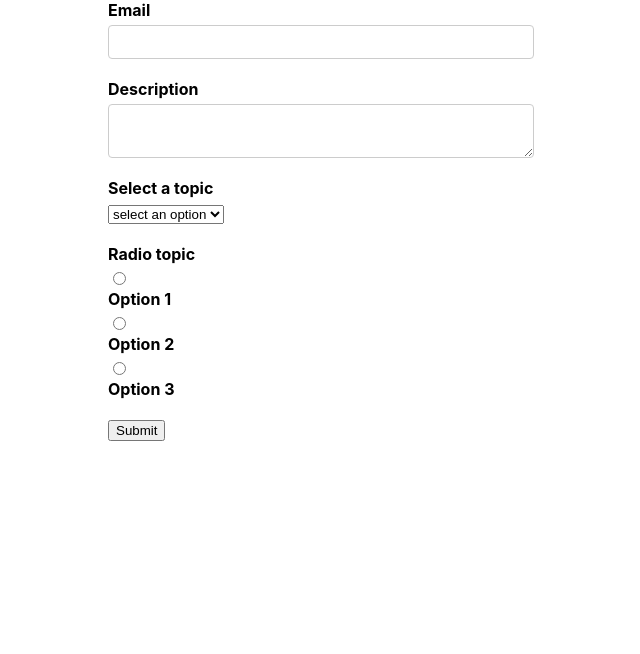
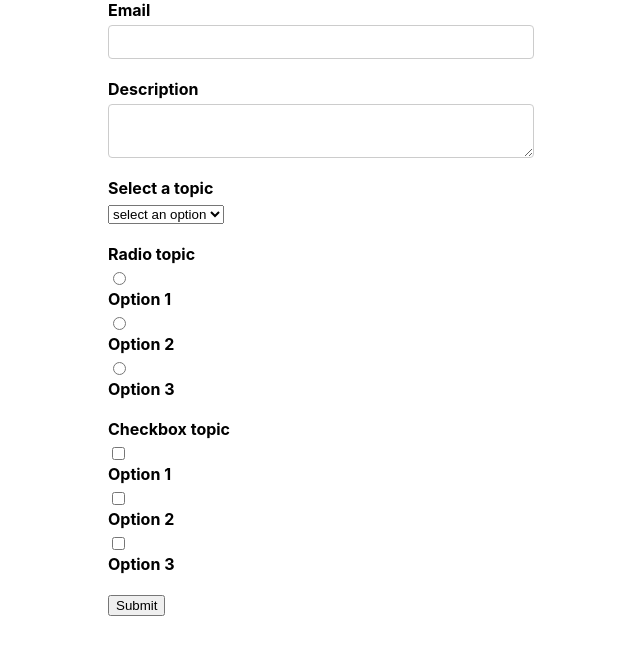
Before and after one commit to fourside/formik_handson, a React (Create React App) app: page / in a window 1280 px wide. Shown: the top 654 px of the page, without its empty margins (319-959 px from the left). Built offline with nearby package versions, Linux system fonts and the light colour scheme.

Commit message:
checkbox group

```diff
--- /dev/null
+++ b/src/components/CheckboxGroup.js
@@ -0,0 +1,29 @@
+import React from "react";
+import { Field, ErrorMessage } from "formik";
+import { TextError } from "./TextError";
+
+export function CheckboxGroup(props) {
+  const { label, name, options, ...rest } = props;
+  return (
+    <div className="form-control">
+      <label>{label}</label>
+      <Field name={name} {...rest}>
+        {({ field }) =>
+          options.map((option) => (
+            <React.Fragment key={option.key}>
+              <input
+                type="checkbox"
+                id={option.value}
+                {...field}
+                value={option.value}
+                checked={field.value.includes(option.value)}
+              />
+              <label htmlFor={option.value}>{option.key}</label>
+            </React.Fragment>
+          ))
+        }
+      </Field>
+      <ErrorMessage name={name} component={TextError} />
+    </div>
+  );
+}
--- a/src/components/FormikContainer.js
+++ b/src/components/FormikContainer.js
@@ -4,6 +4,11 @@
 import { FormikControl } from "./FormikControl";
 
 export function FormikContainer() {
+  const checkboxOptions = [
+    { key: "Option 1", value: "cOption1" },
+    { key: "Option 2", value: "cOption2" },
+    { key: "Option 3", value: "cOption3" },
+  ];
   const radioOptions = [
     { key: "Option 1", value: "rOption1" },
     { key: "Option 2", value: "rOption2" },
@@ -20,12 +25,14 @@
     description: "",
     selectOption: "",
     radioOption: "",
+    checkboxOption: [],
   };
   const validationSchema = Yup.object({
     email: Yup.string().required("Required!"),
     description: Yup.string().required("Required!"),
     selectOption: Yup.string().required("Required!"),
     radioOption: Yup.string().required("Required!"),
+    checkboxOption: Yup.array().required("Required!"),
   });
   const onSubmit = (values) => {
     console.log("form data", values);
@@ -39,6 +46,7 @@
             <FormikControl control="textarea" label="Description" name="description" />
             <FormikControl control="select" label="Select a topic" name="selectOption" options={dropdownOptions} />
             <FormikControl control="radio" label="Radio topic" name="radioOption" options={radioOptions} />
+            <FormikControl control="checkbox" label="Checkbox topic" name="checkboxOption" options={checkboxOptions} />
             <button type="submit">Submit</button>
           </Form>
         )}
--- a/src/components/FormikControl.js
+++ b/src/components/FormikControl.js
@@ -3,6 +3,7 @@
 import { Textarea } from "./Textarea";
 import { Select } from "./Select";
 import { RadioButton } from "./RadioButton";
+import { CheckboxGroup } from "./CheckboxGroup";
 
 export function FormikControl(props) {
   const { control, ...rest } = props;
@@ -14,8 +15,9 @@
     case "select":
       return <Select {...rest} />;
     case "radio":
-      return <RadioButton {...rest} />
+      return <RadioButton {...rest} />;
     case "checkbox":
+      return <CheckboxGroup {...rest} />;
     case "date":
     default:
       return null;
```
